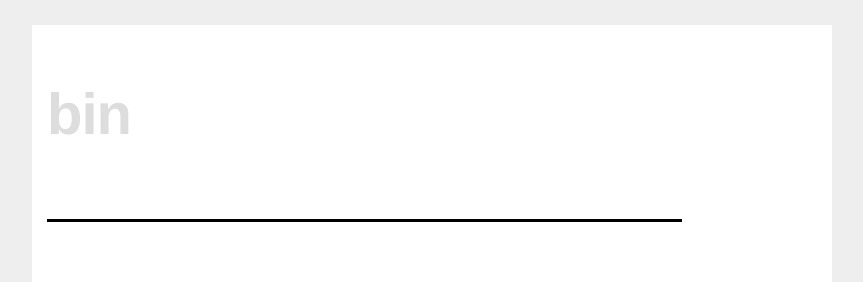
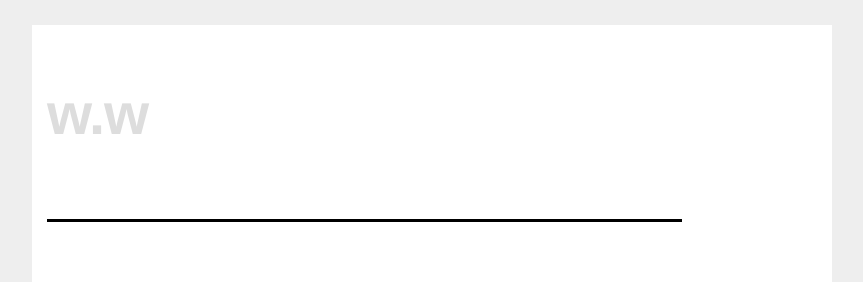
Before and after one commit to mt-trash/mt-trash.github.io, a Jekyll site: the page built from index.html, in a window 1280 px wide. Shown: the top 282 px of the page, without its empty margins (208-1071 px from the left). Built offline with Jekyll 4.4.1, drawn with Linux system fonts in a browser that asks for light colours; the list of posts is cut into pages by our own code.

Commit message:
change bin to w.w

```diff
--- a/_layouts/default.html
+++ b/_layouts/default.html
@@ -29,7 +29,7 @@
       <div class="container">
         <div class="row">
           <div class="twelve columns" style="margin-top: 5%">
-            <h1><b><a class="trash" href="{{ site.url }}">bin</a></b></h1>
+            <h1><b><a class="trash" href="{{ site.url }}">w.w</a></b></h1>
           </div>
         </div>
         {{ content }}
--- a/_layouts/root.html
+++ b/_layouts/root.html
@@ -29,7 +29,7 @@
       <div class="container">
         <div class="row">
           <div class="twelve columns" style="margin-top: 5%">
-            <h1><b><a class="trash" href="{{ site.url }}">bin</a></b></h1>
+            <h1><b><a class="trash" href="{{ site.url }}">w.w</a></b></h1>
           </div>
         </div>
         {{ content }}
```
